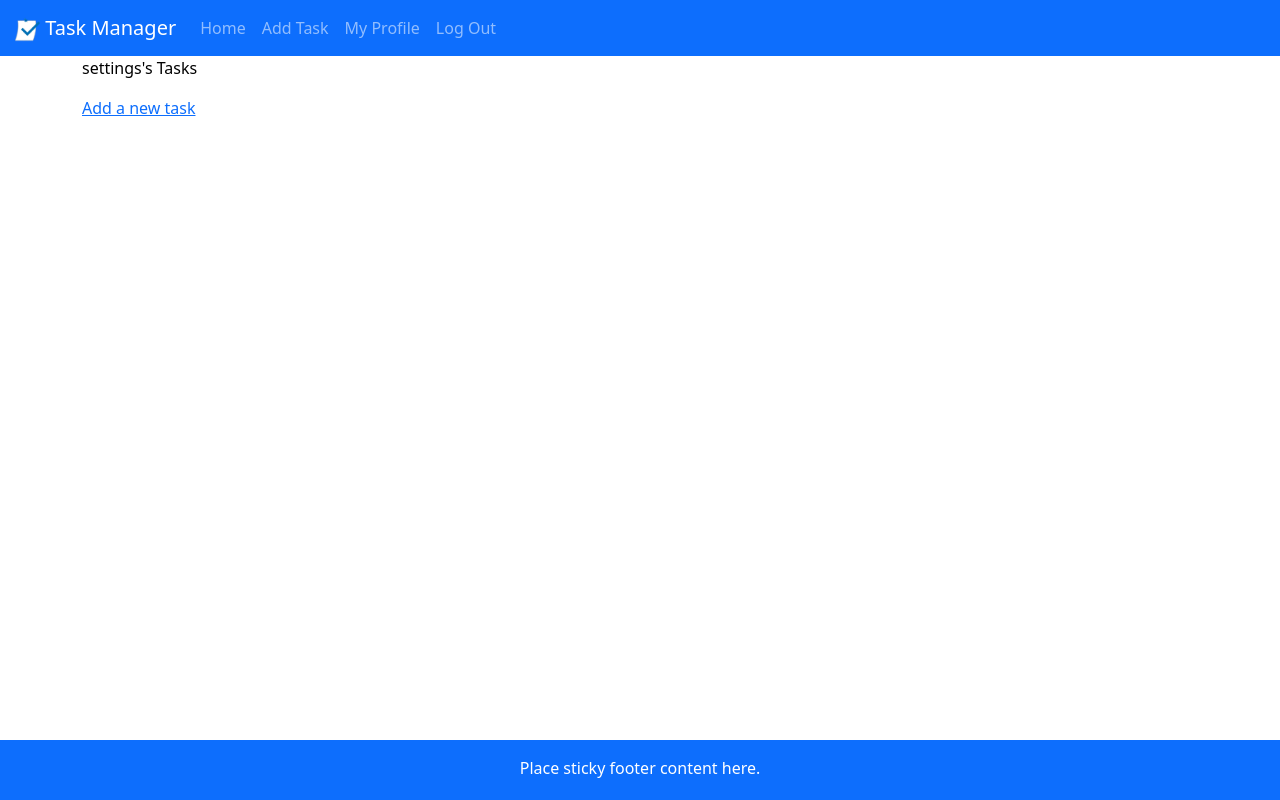
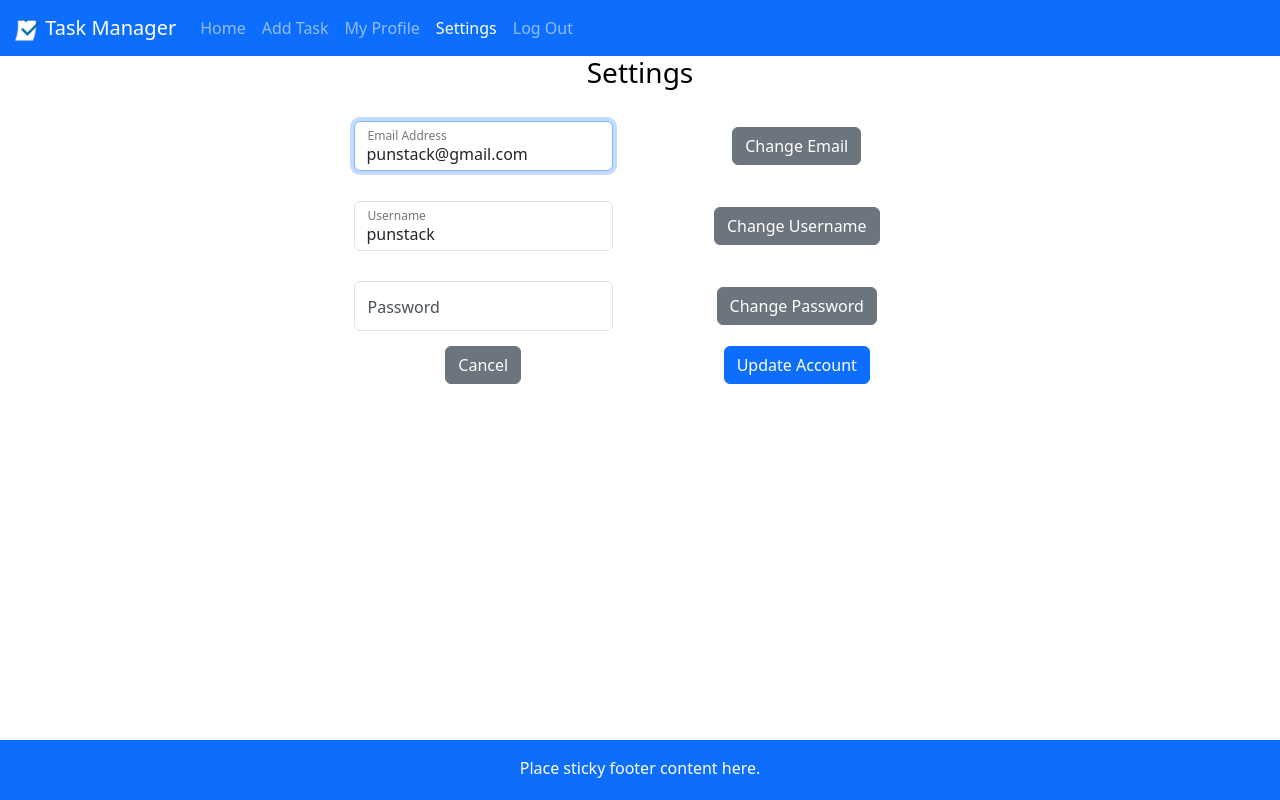
Before and after one commit to punstack/task-manager-app, a Flask app: page /settings in a window 1280 px wide. Run offline with Flask 3, Linux system fonts and the light colour scheme; a user stored in the database is signed in.

Commit message:
created settings page, ran out of brain power before setting up clickable buttons to edit User data table entries

```diff
--- a/app.py
+++ b/app.py
@@ -29,26 +29,30 @@ class Task(db.Model):
     checklist_item = db.Column(db.String(100), default = None)
     due_date = db.Column(db.Date, default = None)
     completed = db.Column(db.Boolean, default = False)
-    user = db.Column(db.String(20), nullable = False) # matches user in "User" class
+    user_lower = db.Column(db.String(20), nullable = False) # matches user_lower in "User" class
 
-    def __init__(self, title, description, checklist_item, due_date, completed, user):
+    def __init__(self, title, description, checklist_item, due_date, completed, user_lower):
         self.title = title
         self.description = description
         self.checklist_item = checklist_item
         self.due_date = due_date
         self.completed = completed
-        self.user = user
+        self.user_lower = user_lower
 
 class User(db.Model):
     __tablename__ = 'User'
     id = db.Column(db.Integer, primary_key = True)
-    user = db.Column(db.String(20), nullable = False) # matches user in "Task" class
-    email = db.Column(db.String(100), nullable = False)
+    user = db.Column(db.String(20), unique = True, nullable = False) # stores original case of username
+    user_lower = db.Column(db.String(20), unique = True, nullable = False) # stores lower case version of username
+    email = db.Column(db.String(100), unique = True, nullable = False)
+    email_lower = db.Column(db.String(100), unique = True, nullable = False)
     password = db.Column(db.String(50), nullable = False)
 
     def __init__(self, user, email, password):
         self.user = user
+        self.user_lower = user.lower()
         self.email = email
+        self.email_lower = email.lower()
         self.password = password
 
 with app.app_context():
@@ -95,19 +99,18 @@ def add_task():
 
 @app.route("/login", methods = ["GET", "POST"])
 def login():
-
     if "user" in session:
         return redirect(url_for("user_page", user = session["user"]))
 
     if request.method == "POST":
-        user = request.form["username"].lower()
+        user = request.form["username"]
         password = request.form["password"]
 
-        stored_user = User.query.filter_by(user = user.lower()).first() # this should be False if new user, True if existing user
+        stored_user = User.query.filter_by(user_lower = user.lower()).first() # this should be False if new user, True if existing user
 
         if stored_user and check_password_hash(stored_user.password, password):
             session.permanent = True
-            session["user"] = user
+            session["user"] = stored_user.user # stores the orignal case in session
             return redirect(url_for("user_page", user = session["user"]))
         else:
             flash("The credentials you have entered do not match our system.", "error")
@@ -125,8 +128,12 @@ def signup():
         user = request.form["username"]
         password = request.form["password"]
 
-        stored_user = User.query.filter_by(user = user).first() # this should be False if new user, True if existing user
+        stored_user = User.query.filter_by(user_lower = user.lower()).first() # this should be False if new user, True if existing user
+        stored_email = User.query.filter_by(email_lower = email.lower()).first()
 
+        if stored_email:
+            flash("An account with this email already exists. Please log in.", "info")
+            return render_template("signup.html")
         if stored_user:
             flash("An account with this username already exists. Please log in.", "info")
             return render_template("signup.html")
@@ -144,10 +151,10 @@ def signup():
 def user_page(user):
     if "user" in session:
         logged_in_user = session["user"]
-        if user != logged_in_user:
-            return render_template("user.html", user = user, tasks = Task.query.filter_by(user=user).all())
+        if user.lower() != logged_in_user.lower():
+            return render_template("user.html", user = user, tasks = Task.query.filter_by(user_lower=user.lower()).all())
         else:
-            return render_template("user.html", user = logged_in_user, tasks = Task.query.filter_by(user=logged_in_user).all())
+            return render_template("user.html", user = logged_in_user, tasks = Task.query.filter_by(user_lower=logged_in_user.lower()).all())
     else:
         flash("To view profiles, you need to log in first.", "info")
         return redirect(url_for("login"))
@@ -168,7 +175,24 @@ def view():
 @app.route("/view_users")
 def view_users():
     return render_template("view_users.html", values=User.query.all())
+
+@app.route("/settings")
+def settings():
+    if "user" in session:
+        user = session["user"]
+        stored_user = User.query.filter_by(user_lower = user.lower()).first()
+    return render_template("settings.html", email = stored_user.email, user = user)
 ##################
 
 if __name__ == '__main__':
     app.run(debug=True)
+
+#TO-DO: should the web app have a social feature (friends/following/followers)?
+#TO-DO: how would users see other peoples' tasks? HOW is there a social element in a task managing app?
+#TO-DO: fix up home page to be pretty :)
+#TO-DO: fix up my profile to be pretty
+#TO-DO: add "completed" and "remove" buttons for all tasks
+#TO-DO: add a session-user specific settings page that allows them to change email address, username, or password
+#TO-DO: implement checking for used usernames
+#TO-DO: implement password protection (eg. 8-24 characters, one number, one uppercase letter... doesn't have to be so specific)
+#TO-DO: this is for later if this ever goes to prod, but add a "forgot password?" button linked to an email with a password reset OR a randomly generated password. not sure which is cooler
--- a/static/style.css
+++ b/static/style.css
@@ -34,11 +34,95 @@ main {
 
 .form-signin {
   width: 100%;
-  max-width: 420px;
+  max-width: 500px;
   padding: 15px;
   margin: auto;
 }
 
+/* FOR SETTINGS PAGE */
+.form-settings {
+  position: relative;
+  width: 100%;
+  max-width: 800px;
+  padding: 15px;
+  margin: auto;
+}
+
+.form-settings > input,
+.form-settings > label {
+  height: 3.125rem;
+  padding: .75rem;
+}
+
+.form-settings > label {
+  position: absolute;
+  top: 1rem;
+  left: 1rem;
+  display: block;
+  width: 100%;
+  line-height: 1.5;
+  color: #495057;
+  pointer-events: none;
+  cursor: text; /* Match the input under the label */
+  border: 1px solid transparent;
+  border-radius: .25rem;
+  transition: all .1s ease-in-out;
+  text-align: left;
+}
+
+.form-settings input::-webkit-input-placeholder {
+  color: #777;
+}
+
+.form-settings input:-ms-input-placeholder {
+  color: #777;
+}
+
+.form-settings input::-ms-input-placeholder {
+  color: #777;
+}
+
+.form-settings input::-moz-placeholder {
+  color: #777;
+}
+
+.form-settings input::placeholder {
+  color: #777;
+}
+
+.form-settings input:not(:placeholder-shown) {
+  padding-top: 1.25rem;
+  padding-bottom: .25rem;
+}
+
+.form-settings input:not(:placeholder-shown) ~ label {
+  padding-top: .25rem;
+  padding-bottom: .25rem;
+  font-size: 12px;
+  color: #777;
+}
+
+@supports (-ms-ime-align: auto) {
+  .form-settings > label {
+    display: none;
+  }
+  .form-settings input::-ms-input-placeholder {
+    color: #777;
+  }
+}
+
+@media all and (-ms-high-contrast: none), (-ms-high-contrast: active) {
+  .form-settings > label {
+    display: none;
+  }
+  .form-settings input:-ms-input-placeholder {
+    color: #777;
+  }
+}
+
+/**************************************/
+
+/* FOR FLOATING TEXT WITH INPUT BOXES */
 .form-label-group {
   position: relative;
   margin-bottom: 1rem;
--- a/templates/layout.html
+++ b/templates/layout.html
@@ -50,7 +50,11 @@
               </li>
 
               <li class="nav-item">
-                <a class="nav-link" href="{{url_for("user_page", user = session["user"])}}">My Profile</a>
+                <a class="nav-link {% block user_status %}{% endblock %}" href="{{url_for("user_page", user = session["user"])}}">My Profile</a>
+              </li>
+
+              <li class="nav-item">
+                <a class="nav-link {% block settings_status %}{% endblock %}" href="/settings">Settings</a>
               </li>
 
               <li class="nav-item">
--- /dev/null
+++ b/templates/settings.html
@@ -0,0 +1,77 @@
+{% extends "layout.html" %}
+{% block title %}Task Manager - {{ user }} Settings{% endblock %}
+
+{% block home_status %}{% endblock %}
+{% block user_status %}{% endblock %}
+{% block settings_status %}active{% endblock %}
+{% block add_status %}{% endblock %}
+
+{% block content %}
+
+<body class="text-center">
+  <form class="form-inline" action="#" method="POST">
+    <div class = "container col-lg-7 col-lg-6">
+      <h1 class="h3 mb-3 font-weight-normal">Settings</h1>
+
+      <!-- Email Address Row -->
+      <div class="container">
+        <div class="row">
+          <div class="col align-items-center">
+            <div class="form-settings">
+              <input type="email" id="email" name="email" class="form-control" value="{{ email }}" autofocus readonly>
+              <label for="email">Email Address</label>
+            </div>
+          </div>
+          <div class="col text-center align-self-center">
+            <button class="btn btn-secondary btn-md btn-block" type="button">Change Email</button>
+          </div>
+        </div>
+
+        <!-- Username Row -->
+        <div class="row">
+          <div class="col align-items-center"">
+            <div class="form-settings">
+              <input type="text" id="username" name="username" class="form-control" value="{{ user }}" readonly>
+              <label for="username">Username</label>
+            </div>
+          </div>
+          <div class="col text-center align-self-center">
+            <button class="btn btn-secondary btn-md btn-block" type="button">Change Username</button>
+          </div>
+        </div>
+
+        <!-- Password Row -->
+        <div class="row">
+          <div class="col align-items-center">
+            <div class="form-settings">
+              <input type="password" id="password" name="password" class="form-control" placeholder="" readonly>
+              <label for="password">Password</label>
+            </div>
+          </div>
+          <div class="col text-center align-self-center">
+            <button class="btn btn-secondary btn-md btn-block custom-btn" type="button">Change Password</button>
+          </div>
+        </div>
+      </div>
+
+      <!-- Cancel and Update Buttons -->
+      <div class="container">
+        <div class="row">
+          <div class="col text-center">
+            <a href="{{ url_for("user_page", user=session["user"]) }}">
+              <button class="btn btn-secondary btn-block" type="button">Cancel</button>
+            </a>
+          </div>
+          <div class="col text-center">
+            <button class="btn btn-primary btn-block" type="submit">Update Account</button>
+          </div>
+        </div>
+      </div>
+    </div>
+  </form>
+</body>
+{% endblock %}
+
+<!-- TO-DO: make background of fields with unclicked "update" buttons gray
+      make buttons clickable so that the background changes and goes back to white when "update" button is clicked
+      maybe on click, make "update" button turn from gray to blue-->
--- a/templates/user.html
+++ b/templates/user.html
@@ -1,5 +1,11 @@
 {% extends "layout.html" %}
 {% block title %}Task Manager - {{ user }}{% endblock %}
+
+{% block home_status %}{% endblock %}
+{% block user_status %}active{% endblock %}
+{% block settings_status %}{% endblock %}
+{% block add_status %}{% endblock %}
+
 {% block content %}
 <p>{{ user }}'s Tasks</p>
 <ul>
--- a/templates/view.html
+++ b/templates/view.html
@@ -1,6 +1,6 @@
 {% extends "layout.html" %}
 {% block content %}
 {% for item in values %}
-<p>{{item.title}}, {{item.description}}, {{item.checklist_item}}, {{item.due_date}}, {{item.completed}}, {{item.user}}</p>
+<p>{{item.title}}, {{item.description}}, {{item.checklist_item}}, {{item.due_date}}, {{item.completed}}, {{item.user_lower}}</p>
 {% endfor %}
 {% endblock %}
```
Also changed, not shown: templates/add_task.html (+12 -10 lines), instance/app.db.
